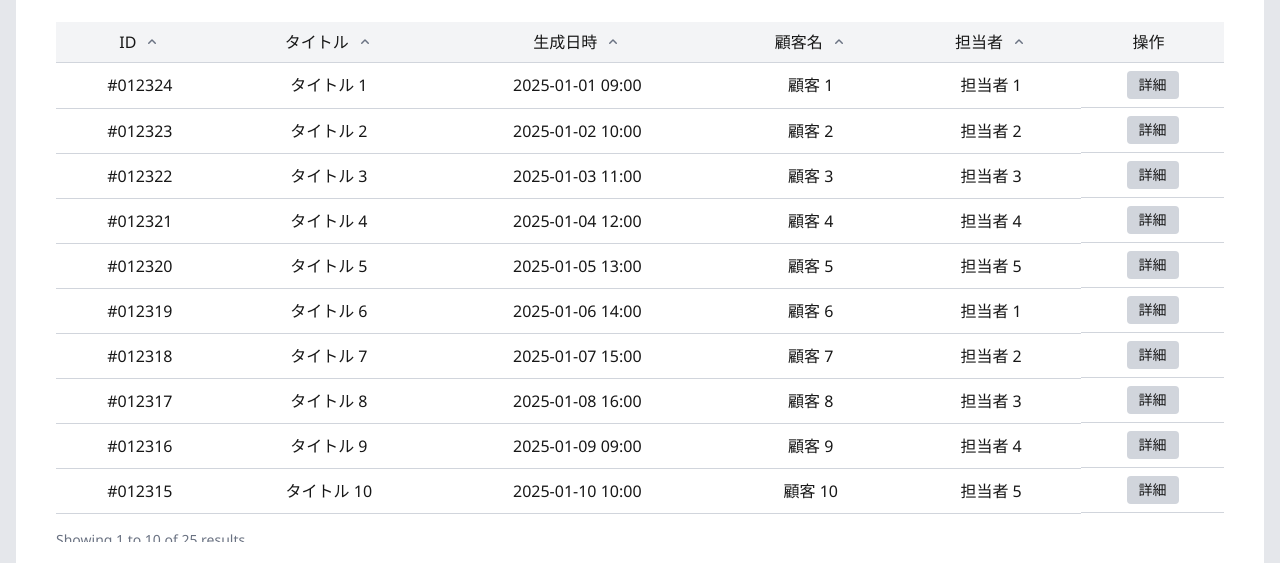
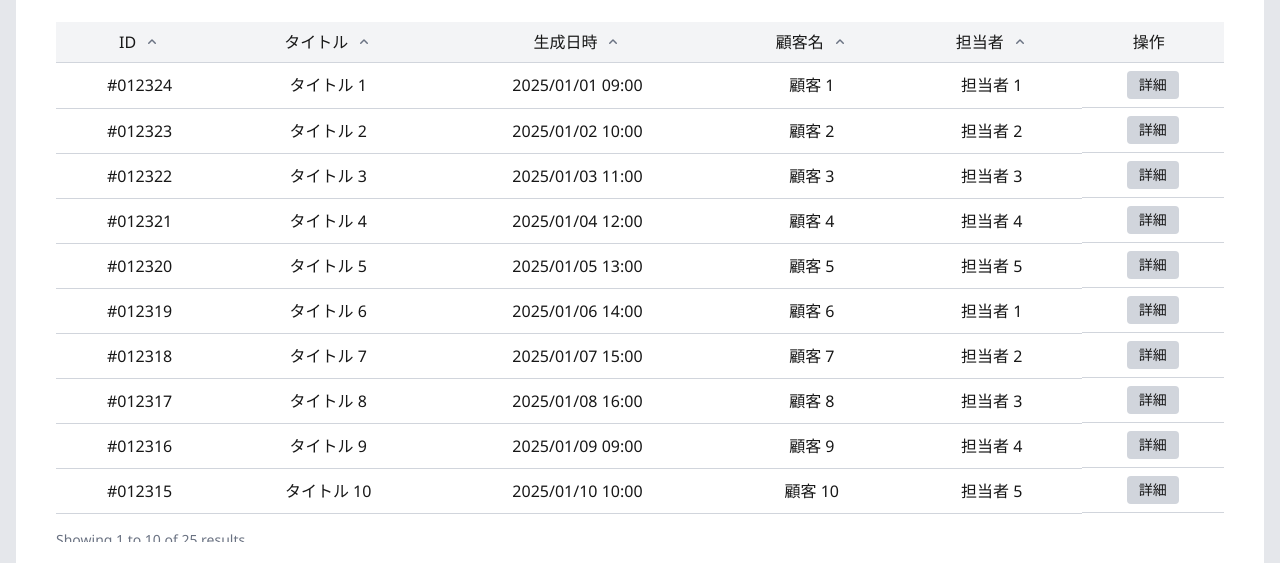
Before and after one commit to development-shosan/floorplan, a Next.js app in the folder frontend/: page /home in a window 1280 px wide. Shown: the part 212-775 px from the top of the page. Built offline with nearby package versions, Linux system fonts and the light colour scheme; no server answers; sample sign-in values are in the browser's storage.

Commit message:
251003 登録日形式変更

```diff
--- a/frontend/src/app/home/components/HistoryPage.tsx
+++ b/frontend/src/app/home/components/HistoryPage.tsx
@@ -242,7 +242,16 @@ const HistoryPage: React.FC = () => {
                       {h.title}
                     </td>
                     <td className="border-b border-gray-300 px-3 py-2">
-                      {h.createdAt}
+                      {h.createdAt
+                        ? new Date(h.createdAt).toLocaleString("ja-JP", {
+                            year: "numeric",
+                            month: "2-digit",
+                            day: "2-digit",
+                            hour: "2-digit",
+                            minute: "2-digit",
+                            hour12: false,
+                          })
+                        : "-"}
                     </td>
                     <td className="border-b border-gray-300 px-3 py-2">
                       {user?.role === UserRole.SYSTEM_ADMIN
```
